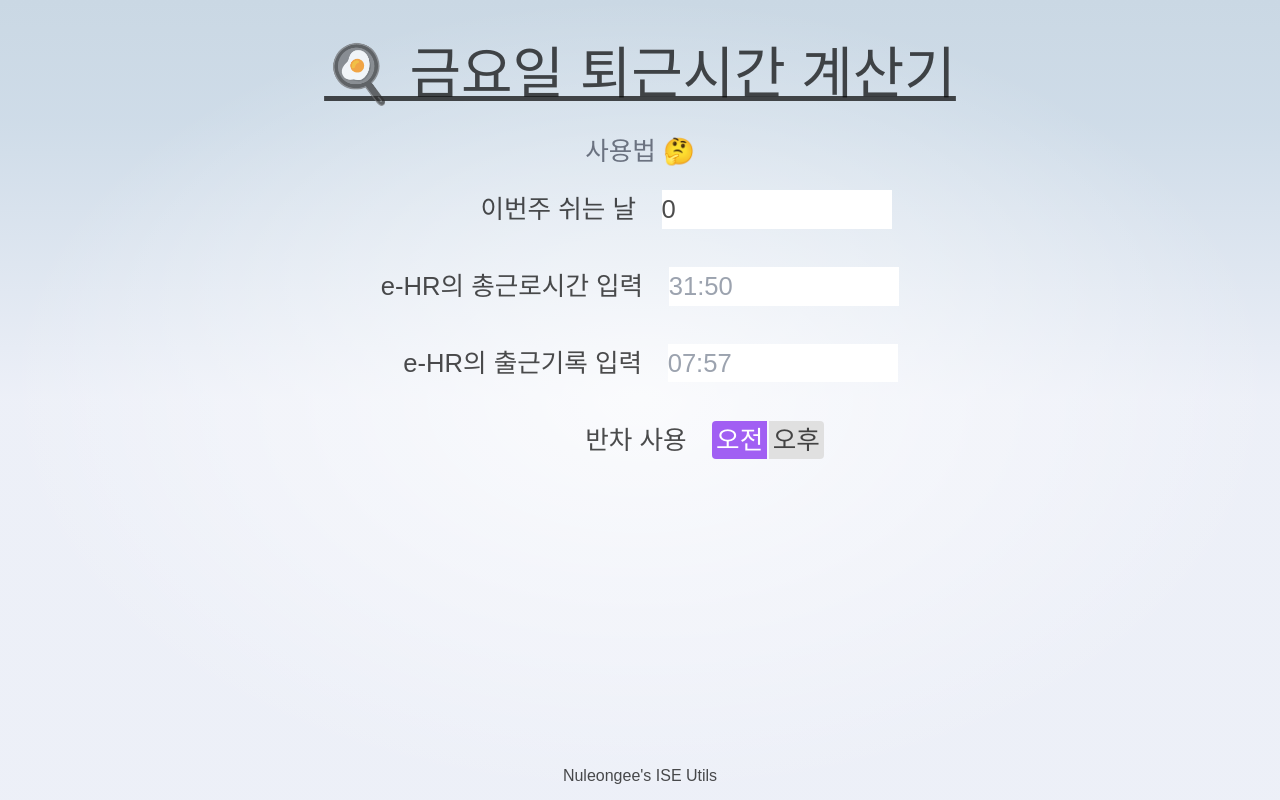
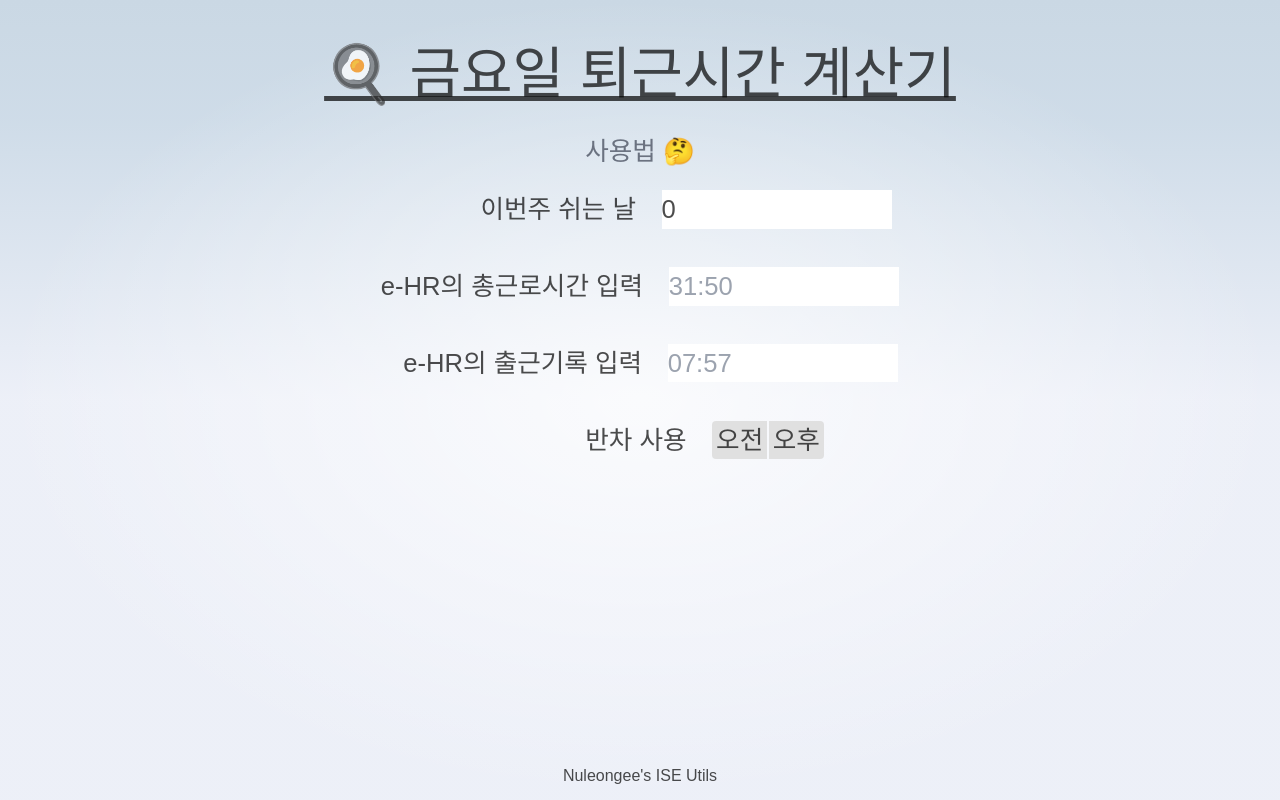
Before and after one commit to nuleongee/ise-utils, a SvelteKit app: page / in a window 1280 px wide. Built offline with nearby package versions, Linux system fonts and the light colour scheme; a web font is replaced by a local one.

Commit message:
fix: 반차 defaul 값 변경

```diff
--- a/src/routes/+page.svelte
+++ b/src/routes/+page.svelte
@@ -16,7 +16,7 @@
 		isGuideShow = false,
 		isMobile = false,
 		orientation = 0,
-		half = 1; // 0: 반차 X, 1: 오전 반차, 2: 오후 반차
+		half = 0; // 0: 반차 X, 1: 오전 반차, 2: 오후 반차
 
 	function guideShow() {
 		isMobile = Device.isMobile;
@@ -214,7 +214,6 @@
 	}
 	input, .buttonWrap {
 		max-width: 18dvw;
-		min-width: 6dvw;
 		margin-left: 2dvw;
 	}
 
```
